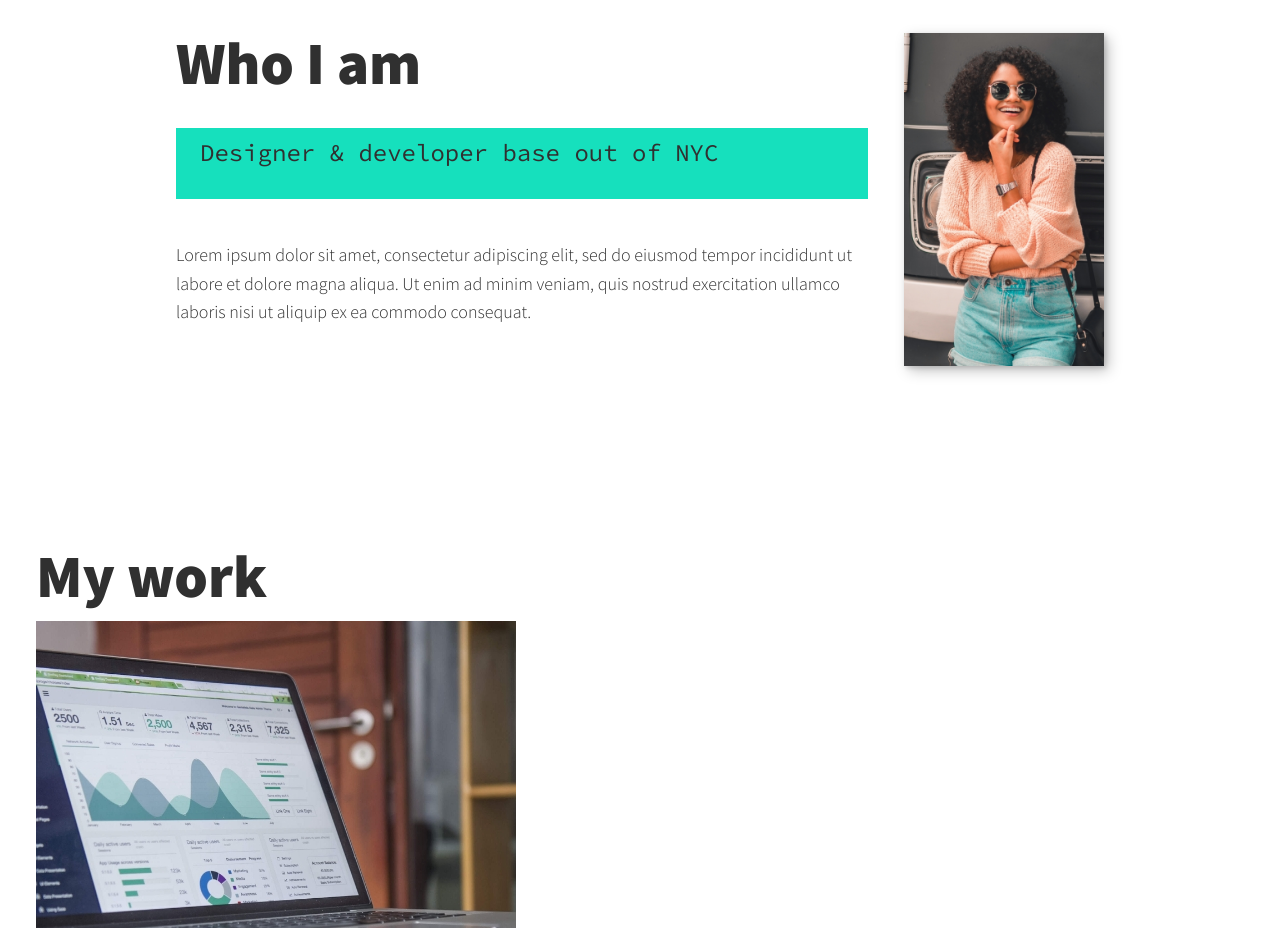
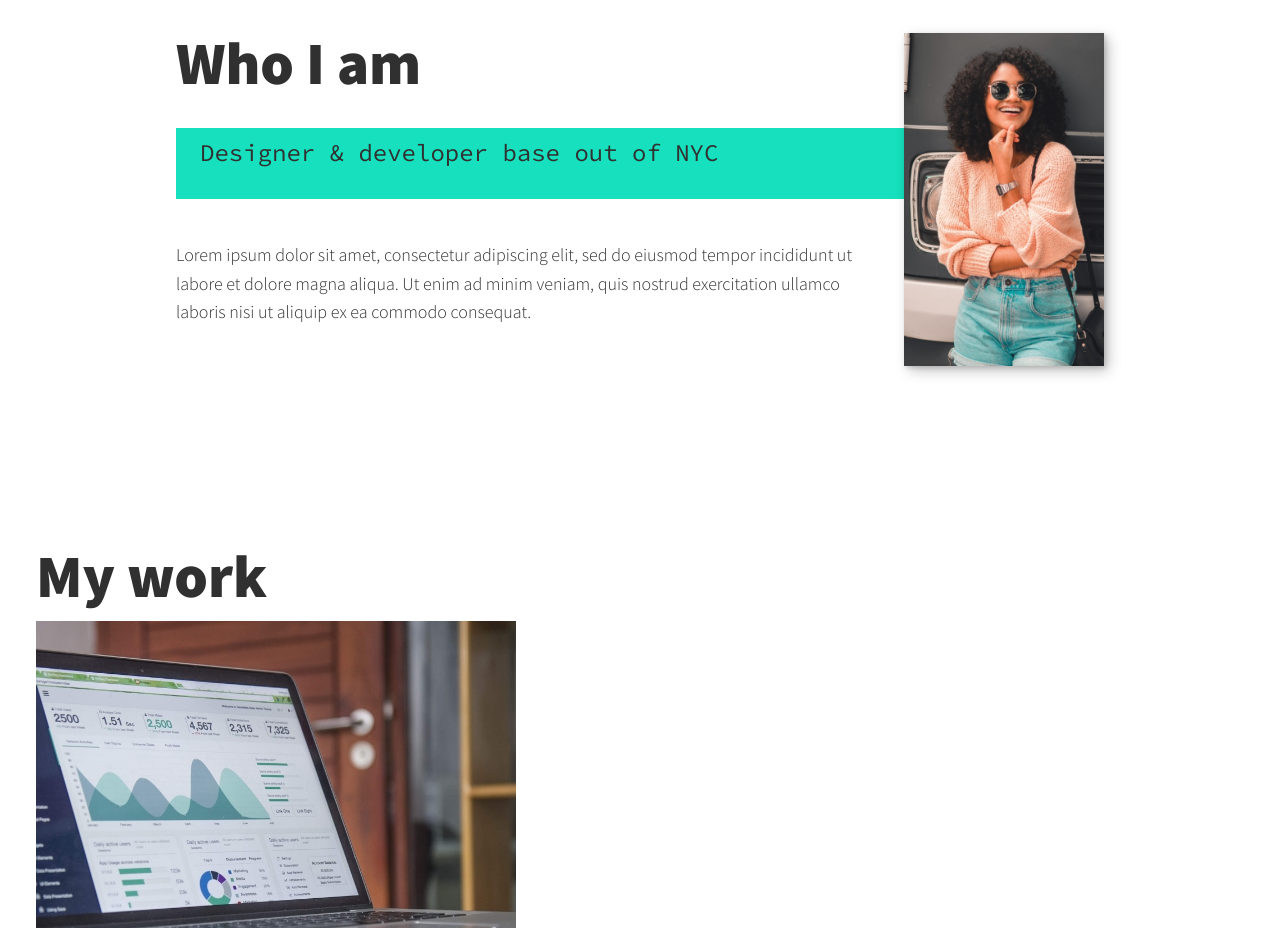
Before and after one commit to gurugu-learning-projects/html-css---portfolio, a plain HTML site: page index.html in a window 1280 px wide. Shown: the part 1200-2128 px from the top of the page. Drawn offline with nearby package versions, Linux system fonts and the light colour scheme.

Commit message:
Push subtitle green area underneath About Me image

```diff
--- a/css/style.css
+++ b/css/style.css
@@ -251,6 +251,11 @@ nav {
     grid-area: title;
   }
 
+  .section__subtitle--about {
+    grid-column: 1 / -1;
+    grid-row: 2;
+  }
+
   .about-me__img {
     grid-area: img;
   }
```
